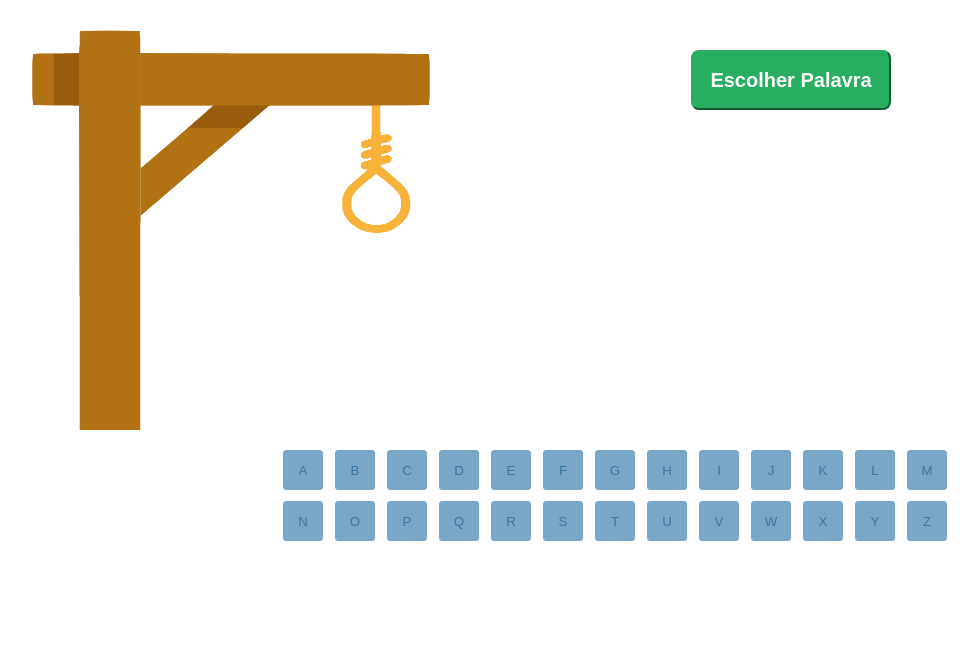
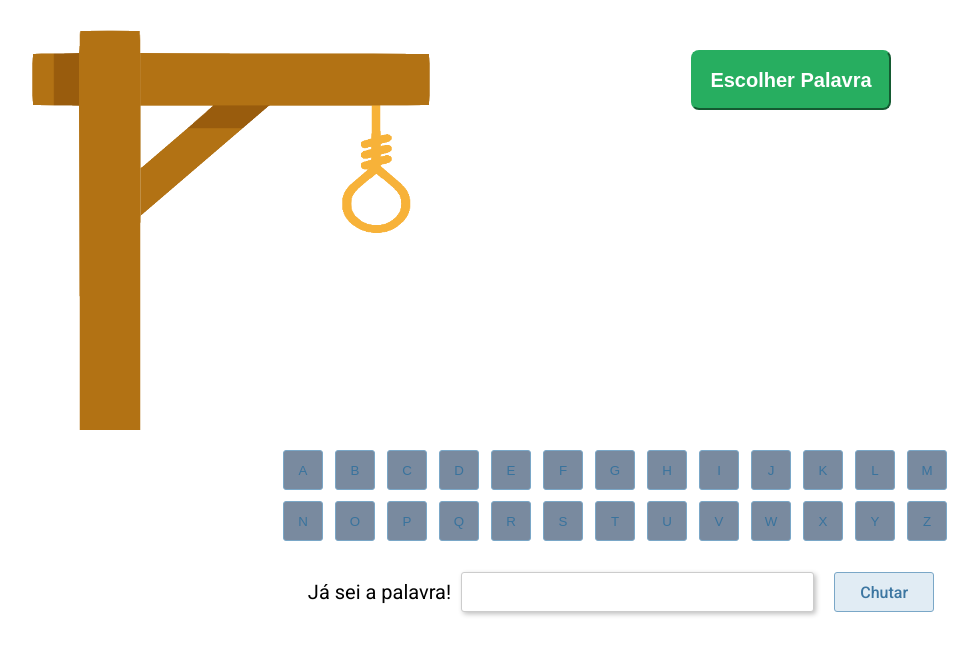
Before and after one commit to dudamollica/jogo-da-forca, a React (Create React App) app: page / in a window 1280 px wide. Shown: the top 654 px of the page, without its empty margins (19-997 px from the left). Built offline with nearby package versions, Linux system fonts and the light colour scheme.

Commit message:
input de chute inplementado

```diff
--- a/public/index.html
+++ b/public/index.html
@@ -1,21 +1,24 @@
 <!DOCTYPE html>
 <html lang="pr-br">
+
 <head>
   <meta charset="utf-8" />
   <link rel="icon" href="%PUBLIC_URL%/favicon.ico" />
   <link rel="stylesheet" href="reset.css">
   <link rel="stylesheet" href="style.css">
+  <link
+    href="https://fonts.googleapis.com/css2?family=Roboto:ital,wght@0,100;0,300;0,400;0,500;1,100;1,300;1,400;1,500&display=swap"
+    rel="stylesheet">
   <meta name="viewport" content="width=device-width, initial-scale=1" />
   <meta name="theme-color" content="#000000" />
-    <meta
-      name="description"
-      content="Web site created using create-react-app"
-    />
+  <meta name="description" content="Web site created using create-react-app" />
   <link rel="apple-touch-icon" href="%PUBLIC_URL%/logo192.png" />
   <title>Jogo da Forca</title>
 </head>
+
 <body>
   <noscript>You need to enable JavaScript to run this app.</noscript>
   <div id="root"></div>
 </body>
+
 </html>
--- a/public/style.css
+++ b/public/style.css
@@ -61,11 +61,13 @@ button:hover {
     font-weight: 700;
     font-size: 50px;
 }
-.palavra-errada{
-    color:red;
+
+.palavra-errada {
+    color: red;
 }
-.palavra-certa{
-    color:green;
+
+.palavra-certa {
+    color: green;
 }
 
 .letras {
@@ -90,13 +92,65 @@ button:hover {
 }
 
 .botao-desabilitado {
-    background-color: #7AA7C7;
+    background-color: #798A9F;
+    ;
 }
 
 .letras-botao:hover {
     background-color: #7AA7C7;
 }
 
+.chute {
+    display: flex;
+    width: 100%;
+    align-items: center;
+    justify-content: center;
+    margin-top: 20px;
+}
+
+.chute span {
+    font-family: roboto;
+    font-weight: 400;
+    font-size: 20px;
+    margin-right: 10px;
+
+}
+
+.chute input {
+    width: 353px;
+    height: 40px;
+    background: #FFFFFF;
+    border: 1px solid #CCCCCC;
+    box-shadow: 2px 2px 5px rgba(0, 0, 0, 0.25);
+    border-radius: 3px;
+    margin-right: 20px;
+    font-family: 'Roboto';
+    font-weight: 500;
+    font-size: 16px;
+    padding-left:10px ;
+}
+
+.chute button {
+    font-family: 'Roboto';
+    font-style: normal;
+    font-weight: 500;
+    font-size: 16px;
+    line-height: 19px;
+    display: flex;
+    justify-content:center;
+    align-items: center;
+    text-align: center;
+    color: #3C76A1;
+    width: 100px;
+    height: 40px;
+    background: #E1ECF4;
+    border: 1px solid #7AA7C7;
+    border-radius: 3px;
+}
+.chute button:hover{
+    background-color: #7AA7C7;
+}
+
 .escondido {
     display: none;
 }
--- a/src/App.js
+++ b/src/App.js
@@ -11,8 +11,7 @@ export default function App() {
     console.log(letrasClicadas)
     const [erros, setErros] = React.useState(0)
     const [acertos, setAcertos] = React.useState(0)
-    console.log("acertos "+acertos)
-
+    const [textoInput, setTextoInput] = React.useState("")
 
     function embaralharPalavras() {
         function comparador() {
@@ -24,6 +23,7 @@ export default function App() {
             setErros(0)
             setLetrasClicadas([])
             setAcertos(0)
+            setTextoInput("")
         }
     }
 
@@ -41,8 +41,16 @@ export default function App() {
                 erros={erros}
                 setErros={setErros}
                 acertos={acertos}
-                setAcertos={setAcertos}/>
-            <Chute />
+                setAcertos={setAcertos} />
+            <Chute
+                textoInput={textoInput}
+                setTextoInput={setTextoInput}
+                palavra={palavra}
+                setAcertos={setAcertos}
+                acertos={acertos}
+                setErros={setErros}
+                erros={erros}
+            />
         </>
     );
 }
--- a/src/components/Chute.js
+++ b/src/components/Chute.js
@@ -1,7 +1,30 @@
-export default function Chute(){
-    return(
-        < >
-        <div></div>
-        </>
+export default function Chute(props) {
+
+    function errouAcertou() {
+        const palavra = props.palavra.join("")
+        props.setTextoInput("")
+        if (props.textoInput == palavra) {
+            props.setAcertos(props.palavra.length)
+        } else {
+            props.setErros(6)
+        }
+    }
+
+    return (
+        <div className="chute">
+            <span>Já sei a palavra!</span>
+
+            <input
+                onChange={(e) => props.setTextoInput(e.target.value)}
+                value={props.textoInput}
+                data-test="guess-input"
+                disabled={props.erros == 6 ? true : false ||
+                    props.palavra.length == props.acertos ? true : false ||
+                        props.palavra.length > 0 ? false : true
+                        }>
+            </input>
+            <button onClick={errouAcertou}
+                data-test="guess-button">Chutar</button>
+        </div>
     )
 }
--- a/src/components/Forca.js
+++ b/src/components/Forca.js
@@ -1,7 +1,6 @@
-import Jogo from "./Jogo.js"
 
 export default function Forca(props){
     return (
-        <img className={props.classe} src={props.img} />
+        <img data-test="game-image" className={props.classe} src={props.img} />
     )
 }
--- a/src/components/Jogo.js
+++ b/src/components/Jogo.js
@@ -6,34 +6,34 @@ export default function Jogo(props) {
 
     const imagem = [
         {
-            classe: `forcaImg forca-zero ${props.erros==0?"":"escondido"}`,
+            classe: `forcaImg forca-zero ${props.erros == 0 ? "" : "escondido"}`,
             imagem: "assets/forca0.png"
         },
 
         {
-            classe: `forcaImg forca-um ${props.erros==1?"":"escondido"}`,
+            classe: `forcaImg forca-um ${props.erros == 1 ? "" : "escondido"}`,
             imagem: "assets/forca1.png"
         },
 
         {
-            classe: `forcaImg forca-dois ${props.erros==2?"":"escondido"}`,
+            classe: `forcaImg forca-dois ${props.erros == 2 ? "" : "escondido"}`,
             imagem: "assets/forca2.png"
         },
 
         {
-            classe: `forcaImg forca-tres ${props.erros==3?"":"escondido"}`,
+            classe: `forcaImg forca-tres ${props.erros == 3 ? "" : "escondido"}`,
             imagem: "assets/forca3.png"
         },
         {
-            classe: `forcaImg forca-quatro ${props.erros==4?"":"escondido"}`,
+            classe: `forcaImg forca-quatro ${props.erros == 4 ? "" : "escondido"}`,
             imagem: "assets/forca4.png"
         },
         {
-            classe: `forcaImg forca-cinco ${props.erros==5?"":"escondido"}`,
+            classe: `forcaImg forca-cinco ${props.erros == 5 ? "" : "escondido"}`,
             imagem: "assets/forca5.png"
         },
         {
-            classe: `forcaImg forca-seis ${props.erros==6?"":"escondido"}`,
+            classe: `forcaImg forca-seis ${props.erros == 6 ? "" : "escondido"}`,
             imagem: "assets/forca6.png"
         }
     ]
@@ -41,17 +41,19 @@ export default function Jogo(props) {
         < >
             <div className="jogo">
                 <div className="forca">
-                {imagem.map((i) => <Forca classe={i.classe} img={i.imagem} key={i.imagem} />)}
+                    {imagem.map((i) => <Forca classe={i.classe} img={i.imagem} key={i.imagem} />)}
                 </div>
+
                 <div className="botao-e-palavra">
-                <button onClick={props.embaralharPalavras}>Escolher Palavra</button>
-                <ul>
-                {props.palavra.map((l, index)=><Palavra palavra={props.palavra}
-                acertos={props.acertos}
-                letrasClicadas={props.letrasClicadas}
-                erros={props.erros}
-                letra={l} key={index}/>)}
-                </ul>
+                    <button onClick={props.embaralharPalavras}
+                        data-test="choose-word">Escolher Palavra</button>
+                    <ul data-test="word" data-answer={props.palavra}>
+                        {props.palavra.map((l, index) => <Palavra palavra={props.palavra}
+                            acertos={props.acertos}
+                            letrasClicadas={props.letrasClicadas}
+                            erros={props.erros}
+                            letra={l} key={index} />)}
+                    </ul>
                 </div>
             </div>
         </>
--- a/src/components/Letra.js
+++ b/src/components/Letra.js
@@ -3,7 +3,7 @@ import React from "react";
 export default function Letra(props){
 
    return(
-<button onClick={()=>props.onclick(props.letra)}
+<button onClick={()=>props.onclick(props.letra)} data-test="letter"
 
 className={`letras-botao
 ${props.letrasClicadas.includes(props.letra)?"botao-desabilitado":""}
--- a/src/components/Palavra.js
+++ b/src/components/Palavra.js
@@ -6,7 +6,8 @@ export default function Palavra(props){
         ${props.erros==6?"palavra-errada":""}
         ${props.palavra.length==props.acertos?"palavra-certa":""}`}>
 
-        {props.erros==6?props.letra:"_"  && props.letrasClicadas.includes(props.letra)?props.letra:"_"}
+        {props.erros==6?props.letra:"_"  && props.letrasClicadas.includes(props.letra)?props.letra:"_" &&
+        props.acertos==props.palavra.length?props.letra:"_" }
         </li>
     )
 }
```
Lines whose indentation alone changed are shown as unchanged.
